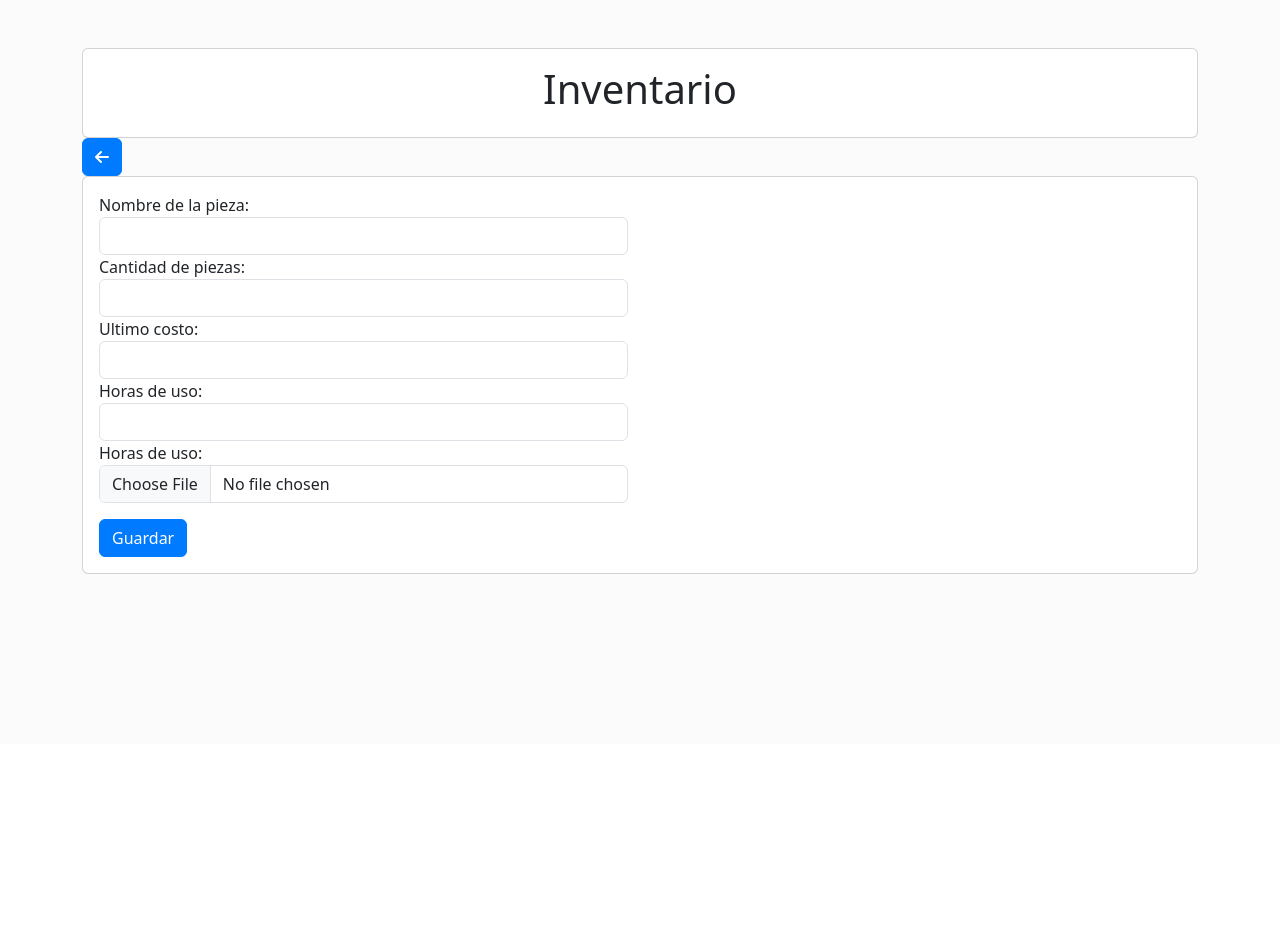
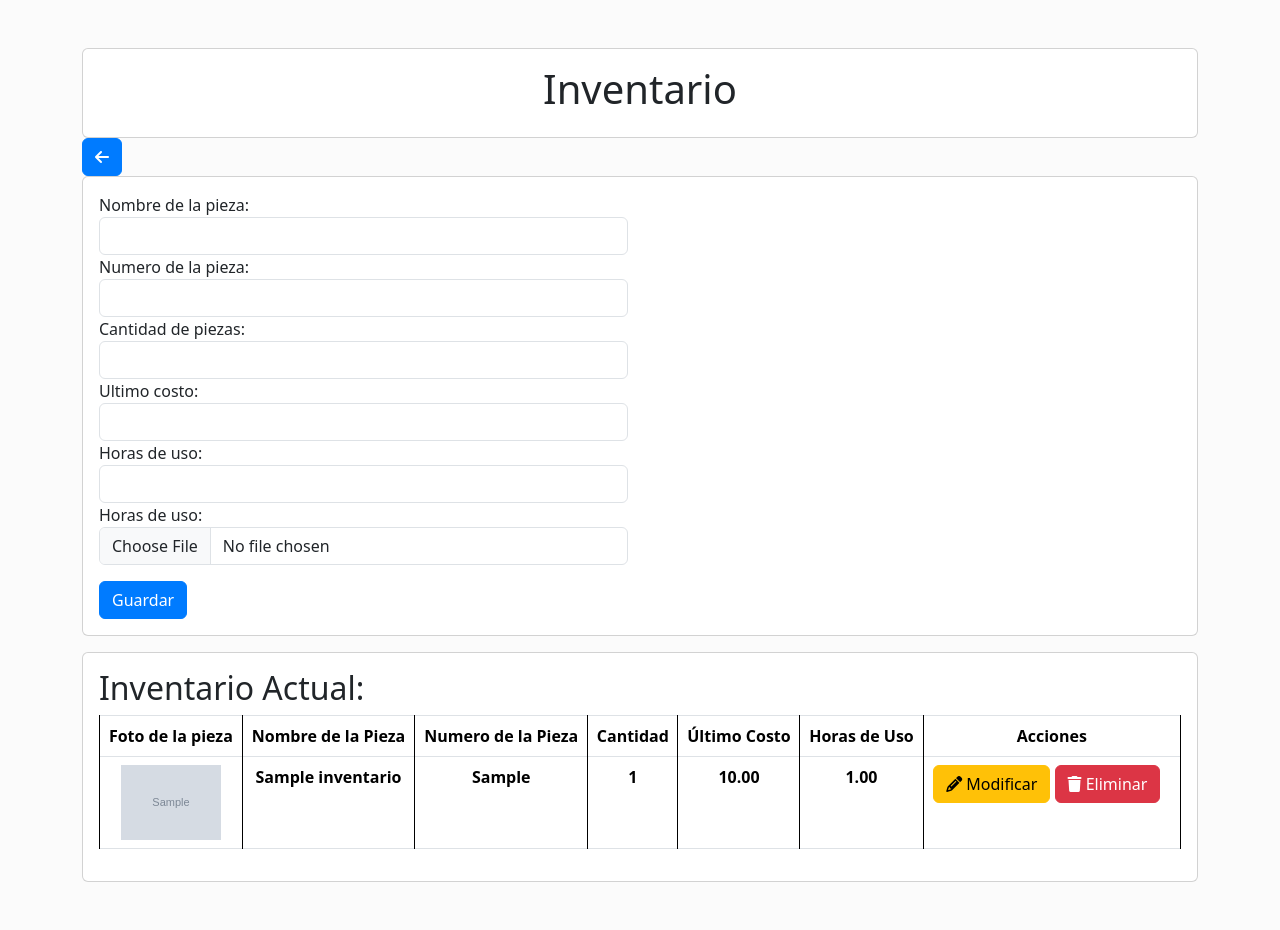
Before and after one commit to LuisRasc99/Mantenimiento_QR, a Django app: page /reportes/panel/inventario in a window 1280 px wide. Shown: the part 56-986 px from the top of the page. Before the commit the page ends 630 px from the top, so only its background shows below. Run offline with Django 4.2, Linux system fonts and the light colour scheme; a user stored in the database is signed in; tables that the repository leaves empty hold one stand-in row (values such as "Sample post"); grey boxes marked "Sample" are stand-in pictures; some libraries are stand-ins or nearby versions.

Commit message:
avance inventario 2

```diff
--- a/mantenimientoReportes/forms.py
+++ b/mantenimientoReportes/forms.py
@@ -40,7 +40,7 @@ class MaquinaForm(forms.ModelForm):
 class  InventarioForm(forms.ModelForm):
     class Meta:
         model = Inventario
-        fields = ['nombre_pieza', 'numero_pieza', 'horas_uso', 'foto_pieza']
+        fields = ['nombre_pieza', 'numero_pieza','cantidad_pieza','ultimo_costo', 'horas_uso', 'foto_pieza']
 
     def __init__(self, *args, **kwargs):
         super(InventarioForm, self).__init__(*args, **kwargs)
--- a/mantenimientoReportes/models.py
+++ b/mantenimientoReportes/models.py
@@ -145,6 +145,8 @@ class Inventario(models.Model):
     user = models.ForeignKey(User, on_delete=models.CASCADE)
     nombre_pieza = models.TextField(max_length=100)
     numero_pieza = models.TextField(max_length=20)
+    cantidad_pieza = models.IntegerField()
+    ultimo_costo = models.DecimalField(max_digits=10, decimal_places=2)
     horas_uso = models.DecimalField(max_digits=10, decimal_places=2)
     foto_pieza = models.ImageField(upload_to='partes/', null=True, blank=True)
 
--- a/mantenimientoReportes/templates/inventario.html
+++ b/mantenimientoReportes/templates/inventario.html
@@ -28,7 +28,7 @@
             <div class="row">
                 <div class="col-md-6">
                     <label for="nombre_pieza">Nombre de la pieza:</label>
-                    <input type="text" name="nombre_pieza" class="form-control" id="id_nombre_pieza">
+                    <input type="text" name="nombre_pieza" class="form-control" id="nombre_pieza">
                     {% if form.nombre_pieza.errors %}
                     <ul class="errors">
                         {% for error in form.nombre_pieza.errors %}
@@ -36,8 +36,17 @@
                         {% endfor %}
                     </ul>
                     {% endif %}
-                    <label for="numero_pieza">Cantidad de piezas:</label>
-                    <input type="number" name="numero_pieza" class="form-control" id="numero_pieza">
+                    <label for="numero_pieza">Numero de la pieza:</label>
+                    <input type="text" name="numero_pieza" class="form-control" id="numero_pieza">
+                    {% if form.nombre_pieza.errors %}
+                    <ul class="errors">
+                        {% for error in form.nombre_pieza.errors %}
+                        <li>{{ error }}</li>
+                        {% endfor %}
+                    </ul>
+                    {% endif %}
+                    <label for="cantidad_pieza">Cantidad de piezas:</label>
+                    <input type="number" name="cantidad_pieza" class="form-control" id="cantidad_pieza">
                     {% if form.cantidad_pieza.errors %}
                     <ul class="errors">
                         {% for error in form.cantidad_pieza.errors %}
@@ -45,11 +54,11 @@
                         {% endfor %}
                     </ul>
                     {% endif %}
-                    <label for="costo_pieza">Ultimo costo:</label>
-                    <input type="number" name="costo_pieza" class="form-control" id="costo_pieza" step="0.01" min="0" pattern="\d*">
-                    {% if form.costo_pieza.errors %}
+                    <label for="ultimo_costo">Ultimo costo:</label>
+                    <input type="number" name="ultimo_costo" class="form-control" id="ultimo_costo" step="0.01" min="0" pattern="\d*">
+                    {% if form.ultimo_costo.errors %}
                     <ul class="errors">
-                        {% for error in form.costo_pieza.errors %}
+                        {% for error in form.ultimo_costo.errors %}
                         <li>{{ error }}</li>
                         {% endfor %}
                     </ul>
@@ -78,5 +87,48 @@
             <button type="submit" class="btn btn-primary">Guardar</button>
         </form>
     </section>
+    <p></p>
+    {% if inventario %}
+    <section class="card card-body">
+        <h2>Inventario Actual:</h2>
+        <table class="table table-bordered">
+            <thead>
+                <tr>
+                    <th>Foto de la pieza</th>
+                    <th>Nombre de la Pieza</th>
+                    <th>Numero de la Pieza</th>
+                    <th>Cantidad</th>
+                    <th>Último Costo</th>
+                    <th>Horas de Uso</th>
+                    <th>Acciones</th>
+                </tr>
+            </thead>
+            <tbody>
+            {% for item in inventario %}
+                <tr>
+                    <td>
+                        <img src="{{ item.foto_pieza.url }}" alt="Imagen de la pieza" style="max-width: 100px;">
+                    </td>
+                    <td>{{ item.nombre_pieza }}</td>
+                    <td>{{ item.numero_pieza }}</td>
+                    <td>{{ item.cantidad_pieza }}</td>
+                    <td>{{ item.ultimo_costo }}</td>
+                    <td>{{ item.horas_uso }}</td>
+                    <td>
+                        <a href="{% url 'modificar_inventario' id_inventario=inventario.id %}" class="btn btn-warning">
+                            <i class="fa-solid fa-pencil"></i> Modificar
+                        </a>
+                        <a href="{% url 'eliminar_inventario' id_inventario=inventario.id %}" class="btn btn-danger">
+                            <i class="fa-solid fa-trash"></i> Eliminar
+                        </a>
+                    </td>
+                </tr>
+            {% endfor %}
+            </tbody>
+        </table>
+    </section>
+    {% else %}
+        <p>No hay elementos en el inventario.</p>
+    {% endif %}
 </main>
 {% endblock %}  <!-- Añadí el cierre del bloque 'content' aquí -->
--- a/mantenimientoReportes/urls.py
+++ b/mantenimientoReportes/urls.py
@@ -12,6 +12,8 @@ urlpatterns = [
     path('panel/eliminar_maquina/<int:maquina_id>/', views.eliminar_maquina, name='eliminar_maquina'),
 
     path('panel/inventario', views.inventario, name='inventario'),
+    path('panel/inventario/modificar/<int:id_inventario>/', views.modificar_inventario, name='modificar_inventario'),
+    path('panel/inventario/eliminar/<int:id_inventario>/', views.eliminar_inventario, name='eliminar_inventario'),
 
     path('nuevo/', views.nuevo_reporte, name='nuevo_reporte'),
     path('modificar/<int:id_reporte>/', views.modificar_reporte, name='modificar_reporte'),
--- a/mantenimientoReportes/views.py
+++ b/mantenimientoReportes/views.py
@@ -79,9 +79,12 @@ def eliminar_maquina(request, maquina_id):
 
 @login_required
 def inventario(request):
+    inventario = Inventario.objects.filter(user=request.user)  # Filtra el inventario del usuario actual
     if request.method == 'POST':
         form = InventarioForm(request.POST, request.FILES)
         if form.is_valid():
+            # Asignar el usuario actual al campo 'user' del formulario
+            form.instance.user = request.user
             form.save()
             return redirect('inventario')
     else:
@@ -90,8 +93,34 @@ def inventario(request):
     inventario = Inventario.objects.all()
     return render(request, 'inventario.html', {'form': form, 'inventario': inventario})
 
+@login_required
+def eliminar_inventario(request, inventario_id):
+    inventario = get_object_or_404(Inventario, id=inventario_id)
 
+    if request.method == 'POST':
+        # Si se realiza una solicitud POST, elimina la pieza de inventario y redirige a una página de confirmación o a donde desees.
+        inventario.delete()
+        return redirect('inventario')  # Reemplaza 'inventario' con el nombre de tu vista de inventario principal
 
+    return render(request, 'eliminar_inventario.html', {'inventario': inventario})
+
+@login_required
+def modificar_inventario(request, inventario_id):
+    inventario = get_object_or_404(Inventario, id=inventario_id)
+
+    if request.method == 'POST':
+        # Procesa el formulario de modificación aquí y guarda los cambios en el inventario
+        # Luego, redirige a una página de confirmación o a donde desees.
+        # Por ejemplo:
+        inventario.nombre_pieza = request.POST['nombre_pieza']
+        inventario.numero_pieza = request.POST['numero_pieza']
+        inventario.cantidad_pieza = request.POST['cantidad_pieza']
+        inventario.ultimo_costo = request.POST['ultimo_costo']
+        inventario.horas_uso = request.POST['horas_uso']
+        inventario.save()
+        return redirect('inventario')  # Reemplaza 'inventario' con el nombre de tu vista de inventario principal
+
+    return render(request, 'modificar_inventario.html', {'inventario': inventario})
 
 @login_required
 def nuevo_reporte(request):
```
Also changed, not shown: mantenimientoReportes/migrations/0006_inventario.py, mantenimientoReportes/migrations/0007_remove_inventario_ultimo_costo1.py (added), mantenimientoReportes/migrations/0008_inventario_cantidad_pieza.py (added), mantenimientoReportes/templates/modificar_inventario.html (added), mantenimientoReportes/templates/modificar_parte.html (deleted), media/maquinas/744H_XTwLtHp.jpeg (added), media/maquinas/824J_5dPB5JI.jpeg (added), media/maquinas/844K_ugZRjNH.jpeg (added), media/partes/Introduccion_a_la_unidad_3_-_Quezada_Rascon_Juan_Luis.png (added), media/partes/WhatsApp_Image_2023-10-31_at_10.59.30_PM_KvVc4m7.jpeg (added), media/partes/WhatsApp_Image_2023-10-31_at_10.59.30_PM_y555X02.jpeg (added).
